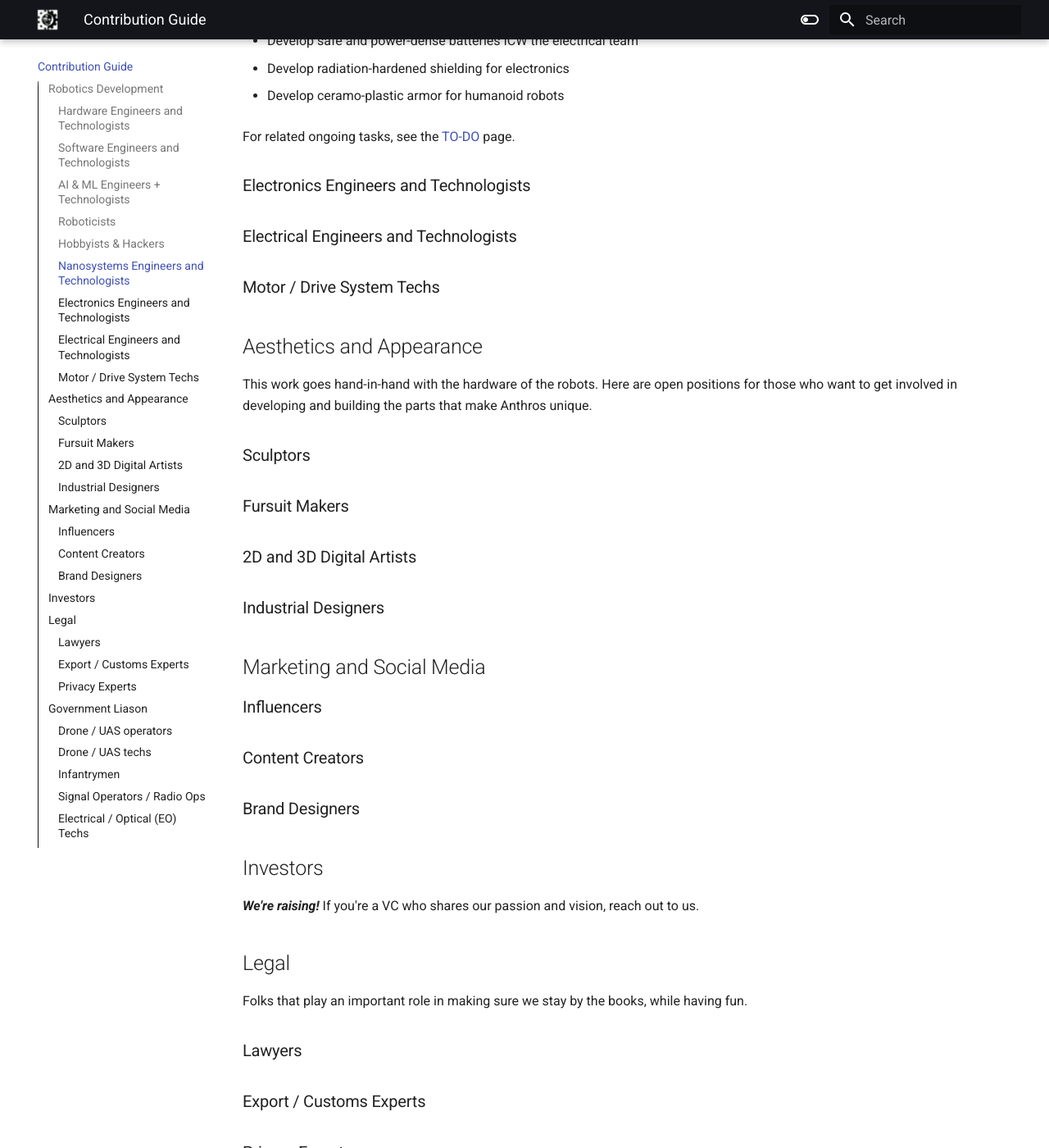
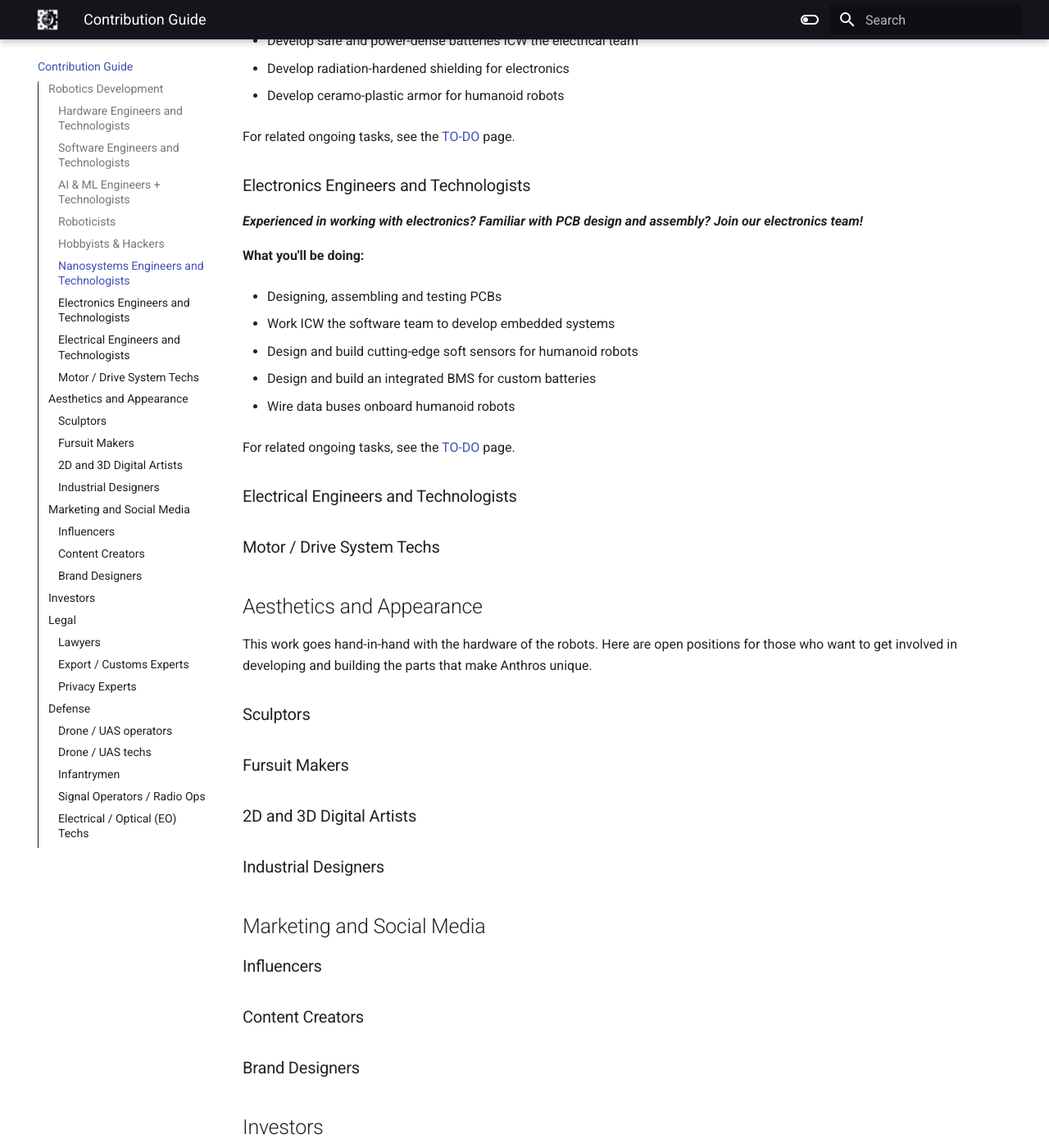
Before and after one commit to Anthrobotics/anthro-docs, an MkDocs documentation site: the page built from docs/contribution-guide.md, in a window 1280 px wide and 1400 px high, scrolled down 2522 px. Shown: the whole window at 82% size. Built offline with MkDocs 1.6.1 and Material for MkDocs 9.7.7, drawn with Linux system fonts in a browser that asks for light colours; some of the changed text lies outside the part shown.

Commit message:
Update contribution-guide.md

```diff
--- a/docs/contribution-guide.md
+++ b/docs/contribution-guide.md
@@ -115,6 +115,22 @@
 
 ### Electronics Engineers and Technologists
 
+***Experienced in working with electronics? Familiar with PCB design and assembly? Join our electronics team!***
+
+**What you'll be doing:**
+
+- Designing, assembling and testing PCBs
+
+- Work ICW the software team to develop embedded systems
+
+- Design and build cutting-edge soft sensors for humanoid robots
+
+- Design and build an integrated BMS for custom batteries
+
+- Wire data buses onboard humanoid robots
+
+For related ongoing tasks, see the [TO-DO](TO-DO.md#electronics) page.
+
 ### Electrical Engineers and Technologists
 
 ### Motor / Drive System Techs
@@ -153,7 +169,7 @@
 
 ### Privacy Experts
 
-## Government Liason
+## Defense
 
 Folks knowledgable in defense and aerospace (or for helping us land that sweet defense contract).
 
```
